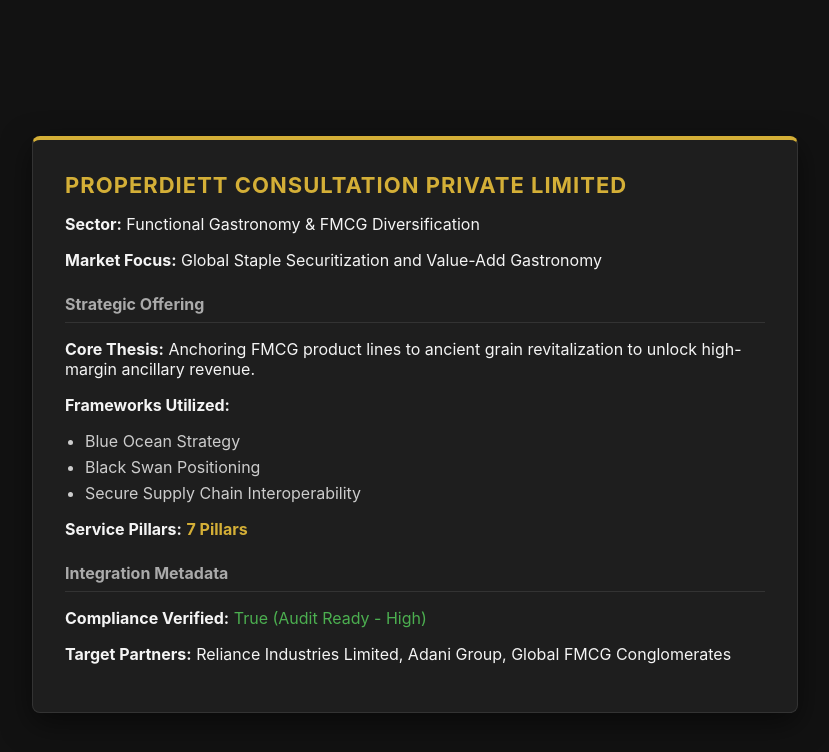
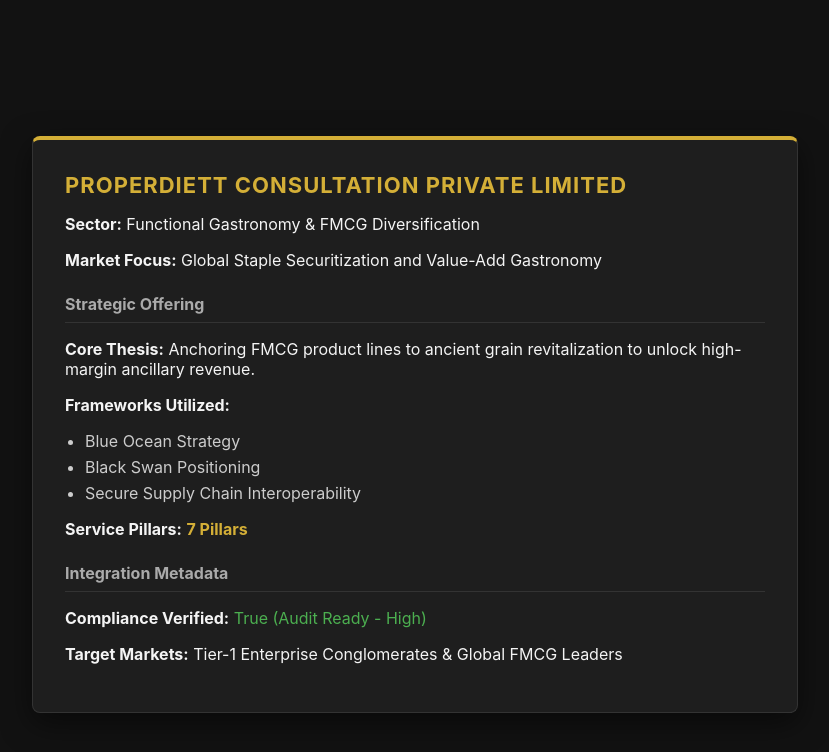
Before and after one commit to s36306362-bit/s36306362-bit.github.io, a plain HTML site: page strategy.html in a window 1280 px wide. Shown: the whole page, without its empty margins (225-1054 px from the left). Drawn offline with Linux system fonts and the light colour scheme.

Commit message:
Update strategy.html

```diff
--- a/strategy.html
+++ b/strategy.html
@@ -72,7 +72,7 @@
 
         <h2>Integration Metadata</h2>
         <p><strong>Compliance Verified:</strong> <span style="color: #4CAF50;">True (Audit Ready - High)</span></p>
-        <p><strong>Target Partners:</strong> Reliance Industries Limited, Adani Group, Global FMCG Conglomerates</p>
+        <p><strong>Target Markets:</strong> Tier-1 Enterprise Conglomerates & Global FMCG Leaders</p>
     </div>
 </body>
 </html>
```
